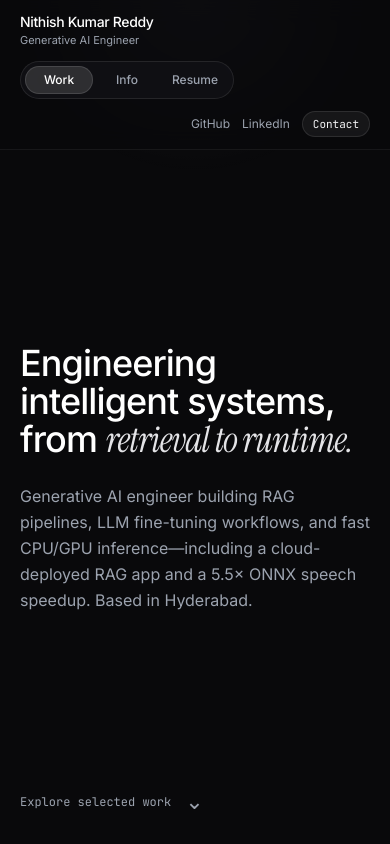
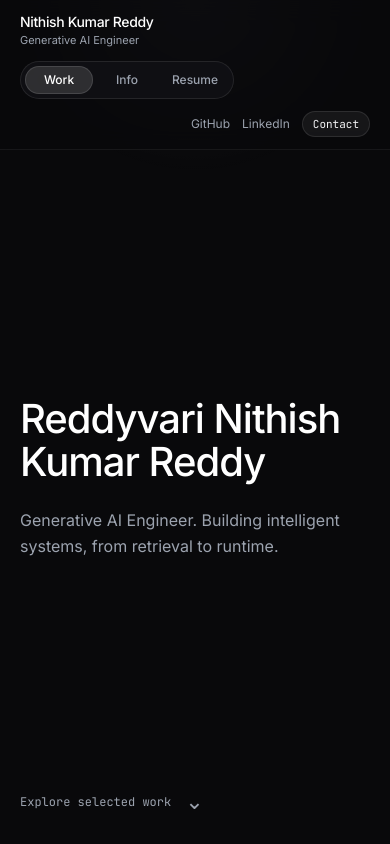
Before and after one commit to nithishkumar2022020/nithishkumar2022020.github.io, a website: page index.html in a window 390 px wide. Shown: the top 844 px of the page. Drawn offline with Linux system fonts and the light colour scheme.

Commit message:
Highlight full name and simplify homepage copy

```diff
--- a/index.html
+++ b/index.html
@@ -101,6 +101,8 @@
     .hero-scroll { position:absolute; bottom:28px; left:0; display:flex; align-items:center; gap:14px; font:12px 'JetBrains Mono',monospace; color:#9ca3af; }
     .hero-scroll:hover { color:#f4f4f6; }
     .hero-scroll span { font-size:22px; }
+    #home-hero h1 { font-size:clamp(2.5rem, 5.5vw, 5rem); max-width:1100px; text-wrap:balance; }
+    #home-hero { max-width:1100px; }
   </style>
 </head>
 <body class="min-h-screen bg-obsidian text-ink antialiased selection:bg-white/20 selection:text-white">
@@ -238,11 +240,10 @@
     <section id="view-work" class="space-y-14 sm:space-y-16">
       <div id="home-hero" class="max-w-3xl space-y-5">
         <h1 class="text-4xl sm:text-6xl font-medium tracking-tight leading-[1.06] text-white">
-          Engineering intelligent systems, from
-          <span class="font-serif italic font-normal text-zinc-200">retrieval to runtime.</span>
+          Reddyvari Nithish Kumar Reddy
         </h1>
         <p class="text-base sm:text-lg text-muted leading-relaxed max-w-2xl">
-          Generative AI engineer building RAG pipelines, LLM fine-tuning workflows, and fast CPU/GPU inference—including a cloud-deployed RAG app and a 5.5&times; ONNX speech speedup. Based in Hyderabad.
+          Generative AI Engineer. Building intelligent systems, from retrieval to runtime.
         </p>
         <a class="hero-scroll" href="#selected-work">Explore selected work <span aria-hidden="true">⌄</span></a>
       </div>
@@ -552,9 +553,6 @@
         <div class="flex flex-col lg:flex-row lg:items-center justify-between gap-4">
           <div>
             <div class="text-xs font-mono uppercase tracking-widest text-muted">Technical Stack</div>
-            <p class="text-sm text-muted mt-1">
-              Outlined logos &amp; interactive 3D glass cards across LLMs, retrieval, inference, cloud, and coding agents.
-            </p>
           </div>
 
           <div class="flex flex-wrap items-center gap-2">
```
